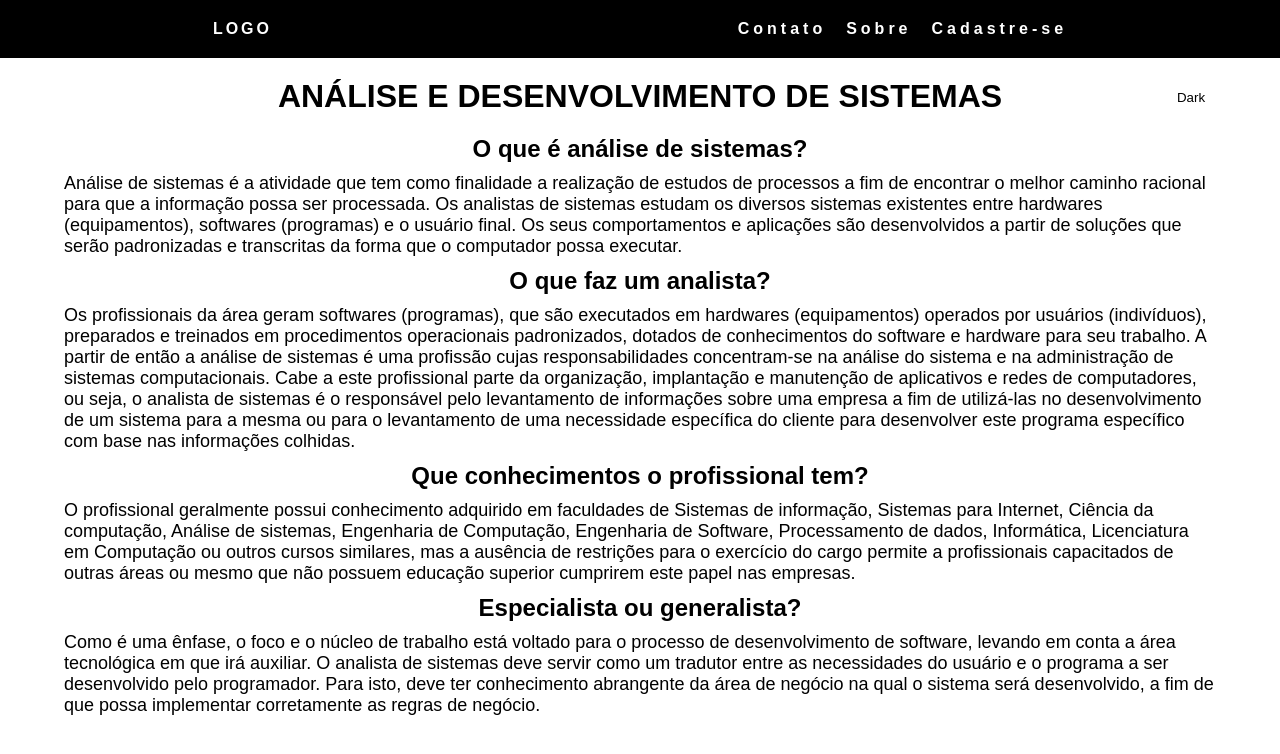
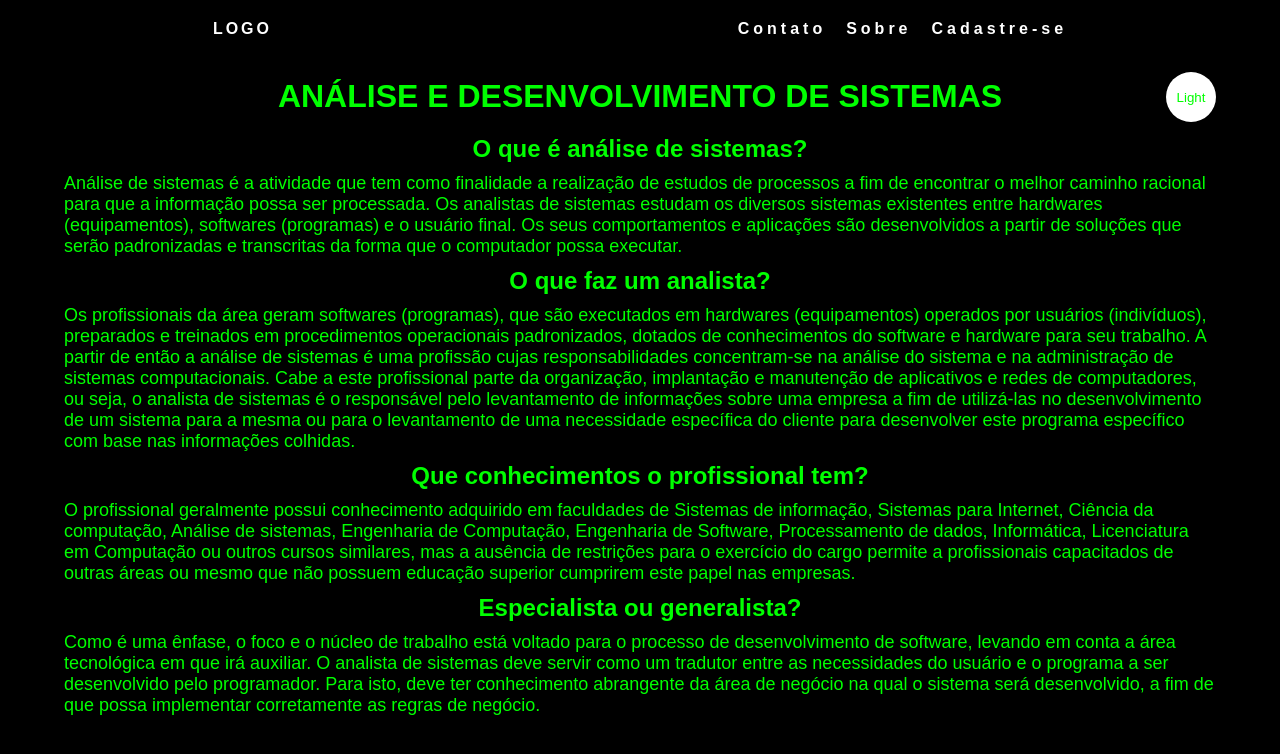
Before and after one commit to EliasNetoDev/dark-theme, a plain HTML site: page index.html in a window 1280 px wide. Both pictures are taken after a click on the button "Dark". Drawn offline with Linux system fonts and the light colour scheme.

Commit message:
adcionando a função toggle pro dark-theme

```diff
--- a/dark.js
+++ b/dark.js
@@ -0,0 +1,15 @@
+'use strict'
+
+const interruptor = document.querySelector('.btn')
+
+interruptor.addEventListener('click', function(){
+
+    document.body.classList.toggle('dark-theme')
+
+    var className = document.body.className
+    if (className == "light-theme"){
+        this.textContent = "Dark"
+    } else {
+        this.textContent = "Light"
+    }
+})
--- a/index.html
+++ b/index.html
@@ -6,7 +6,7 @@
     <link rel="stylesheet" href="style.css">
     <title>Dark Theme</title>
 </head>
-<body>
+<body class="light-theme">
 
     <header>
         <nav class="nav-bar">
--- a/style.css
+++ b/style.css
@@ -45,10 +45,6 @@ a{
     font-weight: 600;
 }
 
-a::before{
-    color: var(--linkColor);
-}
-
 a:hover{
     opacity: 0.7;
 }
@@ -86,21 +82,19 @@ a:hover{
     border-radius: 50%;
     border: none;
     color: var(--fontColorBtn);
-    background-color: var(--btnBg);
+    background-color: var(--bgBtn);
 }
 
 .light-theme{
     --bg: var(--white);
     --fontColor: var(--black);
     --bgBtn: var(--black);
-    --fontColorBtn: var(--white);
-    --linkColor: var(--white);
+    --fontColorBtn: var(--green);
 }
 
 .dark-theme{
     --bg: var(--black);
-    --fontColor: var(--white);
+    --fontColor: var(--green);
     --bgBtn: var(--white);
-    --fontColorBtn: var(--black);
-    --linkColor: var(--green);
+    --fontColorBtn: var(--green);
 }
```
